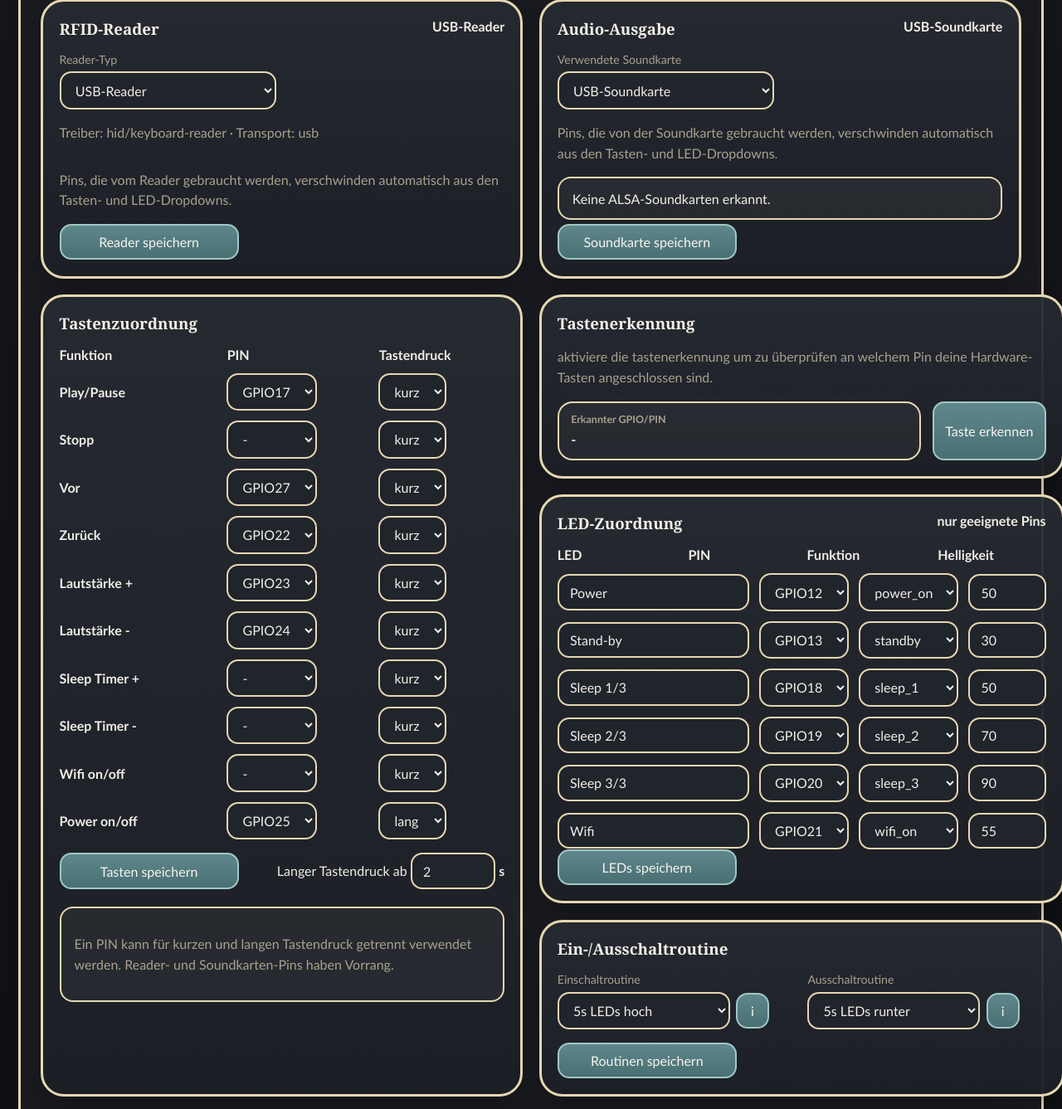
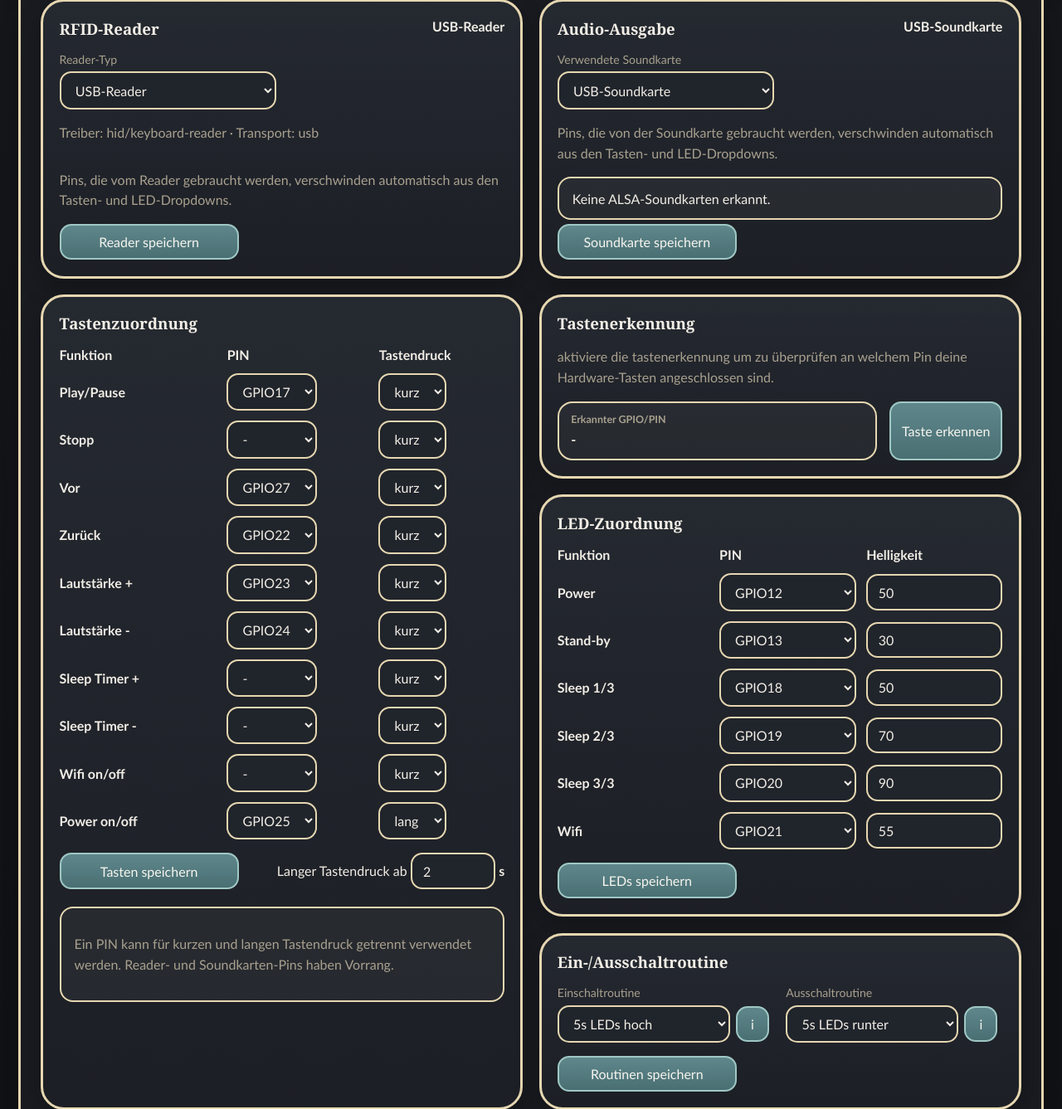
Before and after one commit to Lupus1988/Phoniebox, a Flask app: page /setup in a window 1280 px wide. Shown: the part 270-1607 px from the top of the page at 83% size. Run offline with Flask 3, Linux system fonts and the light colour scheme.

Commit message:
Refine LED assignment table

```diff
--- a/static/style.css
+++ b/static/style.css
@@ -1389,7 +1389,11 @@ dialog[data-power-routine-dialog]::backdrop {
 
 .led-table-head,
 .led-row {
-  grid-template-columns: 1fr 0.9fr 1fr 0.9fr;
+  grid-template-columns: 1fr 0.9fr 0.9fr;
+}
+
+.led-save-button {
+  margin-top: 1rem;
 }
 
 .drop-slot {
--- a/templates/setup.html
+++ b/templates/setup.html
@@ -167,33 +167,28 @@
         <input type="hidden" name="led_count" value="{{ setup_data.leds|length }}">
         <div class="panel-box-head">
           <h3>LED-Zuordnung</h3>
-          <span>nur geeignete Pins</span>
         </div>
         <div class="led-table-head">
-          <div>LED</div>
+          <div>Funktion</div>
           <div>PIN</div>
-          <div>Funktion</div>
           <div>Helligkeit</div>
         </div>
         <div class="led-table">
           {% for led in setup_data.leds %}
             <div class="led-row">
-              <input name="led_name_{{ loop.index0 }}" value="{{ led.name }}">
+              <div class="mapping-name">{{ led.name }}</div>
+              <input type="hidden" name="led_name_{{ loop.index0 }}" value="{{ led.name }}">
               <select name="led_pin_{{ loop.index0 }}">
                 {% for pin in led_pin_choices %}
                   <option value="{{ pin }}" {% if led.pin == pin %}selected{% endif %}>{{ pin }}</option>
                 {% endfor %}
               </select>
-              <select name="led_function_{{ loop.index0 }}">
-                {% for option in led_functions %}
-                  <option value="{{ option }}" {% if led.function == option %}selected{% endif %}>{{ option }}</option>
-                {% endfor %}
-              </select>
+              <input type="hidden" name="led_function_{{ loop.index0 }}" value="{{ led.function }}">
               <input type="number" name="led_brightness_{{ loop.index0 }}" min="0" max="100" value="{{ led.brightness }}">
             </div>
           {% endfor %}
         </div>
-        <button class="primary full setup-save-button" type="submit">LEDs speichern</button>
+        <button class="primary full setup-save-button led-save-button" type="submit">LEDs speichern</button>
       </form>
 
       <form method="post" class="panel-box setup-save-card">
```
